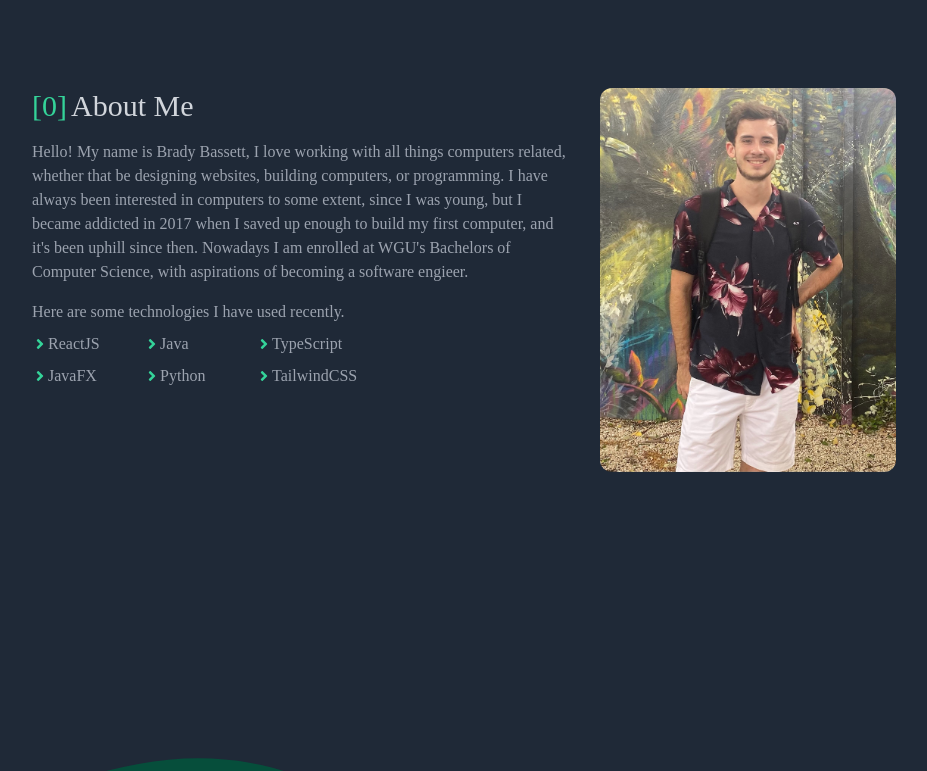
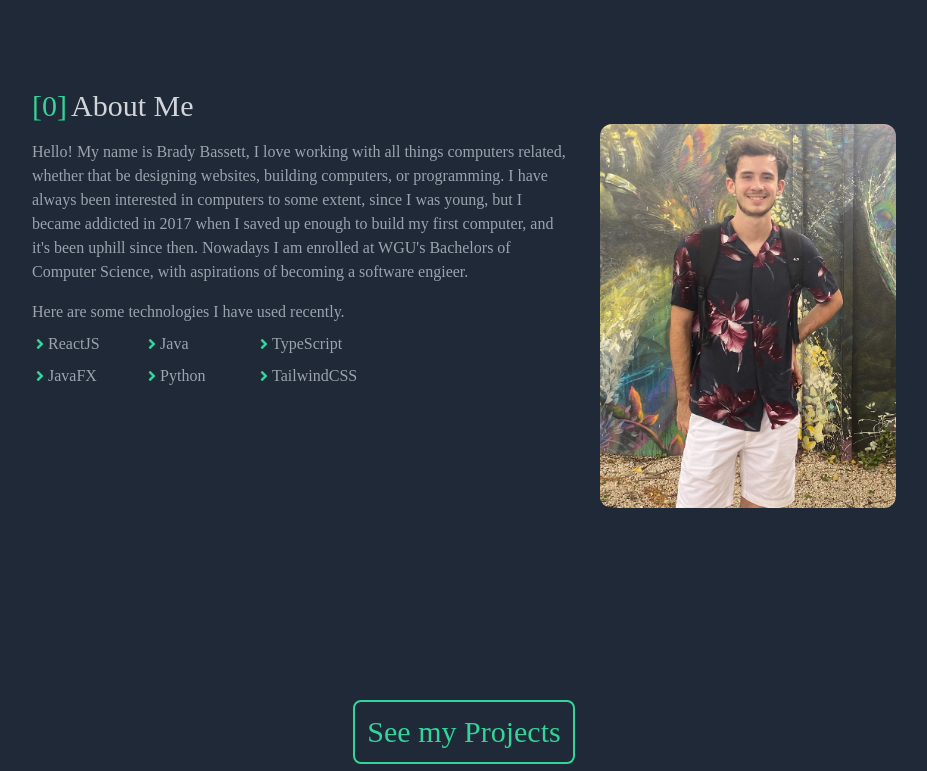
Before and after one commit to BradyBassett/Portfolio, a React (Create React App) app: page / in a window 1280 px wide. Shown: the part 1560-2331 px from the top of the page, without its empty margins (176-1103 px from the left). Built offline with nearby package versions, Linux system fonts and the light colour scheme; a web font is replaced by a local one.

Commit message:
css adjustment

```diff
--- a/src/components/aboutMe/aboutMe.tsx
+++ b/src/components/aboutMe/aboutMe.tsx
@@ -1,16 +1,19 @@
 import React from "react";
 import { aboutMeDescription } from "../../utils/data";
 import headShot from "../../utils/images/Headshot.jpeg";
+import BoxButton from "../boxButton";
 import TechnologyList from "./technologyList";
+
 
 const AboutMe: React.FC<{ index: number }> = ({ index }) => {
     return (
-        <article className="mx-6 my-20 md:flex md:mx-16 md:my-36 lg:mx-32 lg:my-52 xl:mx-52 2xl:mx-80">
-            <section>
+        <article className="mx-6 my-20 md:mx-16 md:my-36 lg:mx-32 lg:my-52 xl:mx-52 2xl:mx-80">
             <span className="flex text-2xl lg:text-3xl 2xl:text-4xl">
                 <h1 className="pr-1 text-green-400">[{index}]</h1>
                 <h1 className="text-gray-300">About Me</h1>
             </span>
+            <div className="md:flex">
+                <section>
                     <p className="text-gray-400 pt-4">{aboutMeDescription}</p>
                     <TechnologyList />
                 </section>
@@ -19,6 +22,8 @@ const AboutMe: React.FC<{ index: number }> = ({ index }) => {
                     src={headShot}
                     alt="Personal Headshot"
                 />
+            </div>
+            <BoxButton className="mt-20 md:mt-36 lg:my-48" text="See my Projects" goTo="/" scroll={true} />
         </article>
     );
 };
```
Lines whose indentation alone changed are shown as unchanged.
